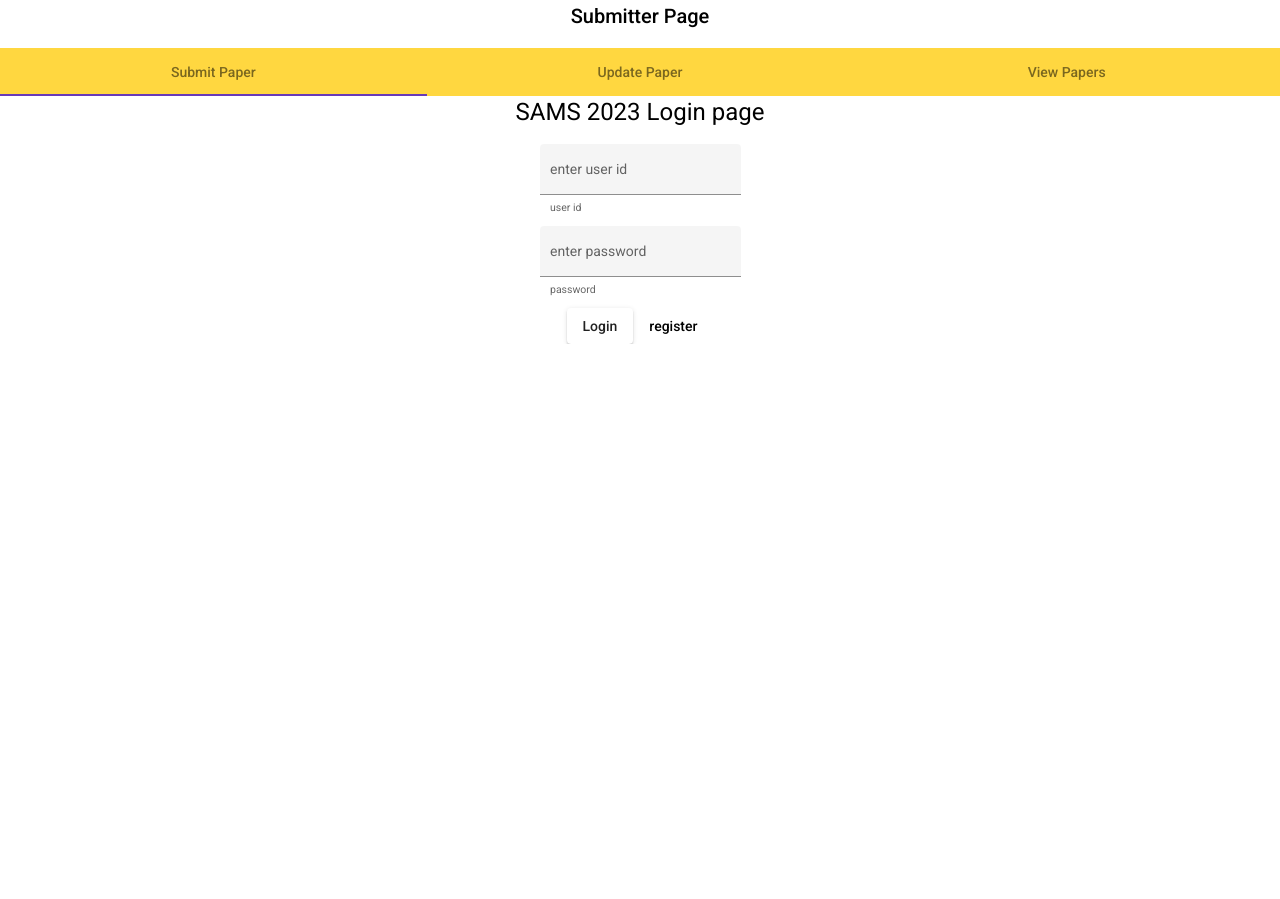
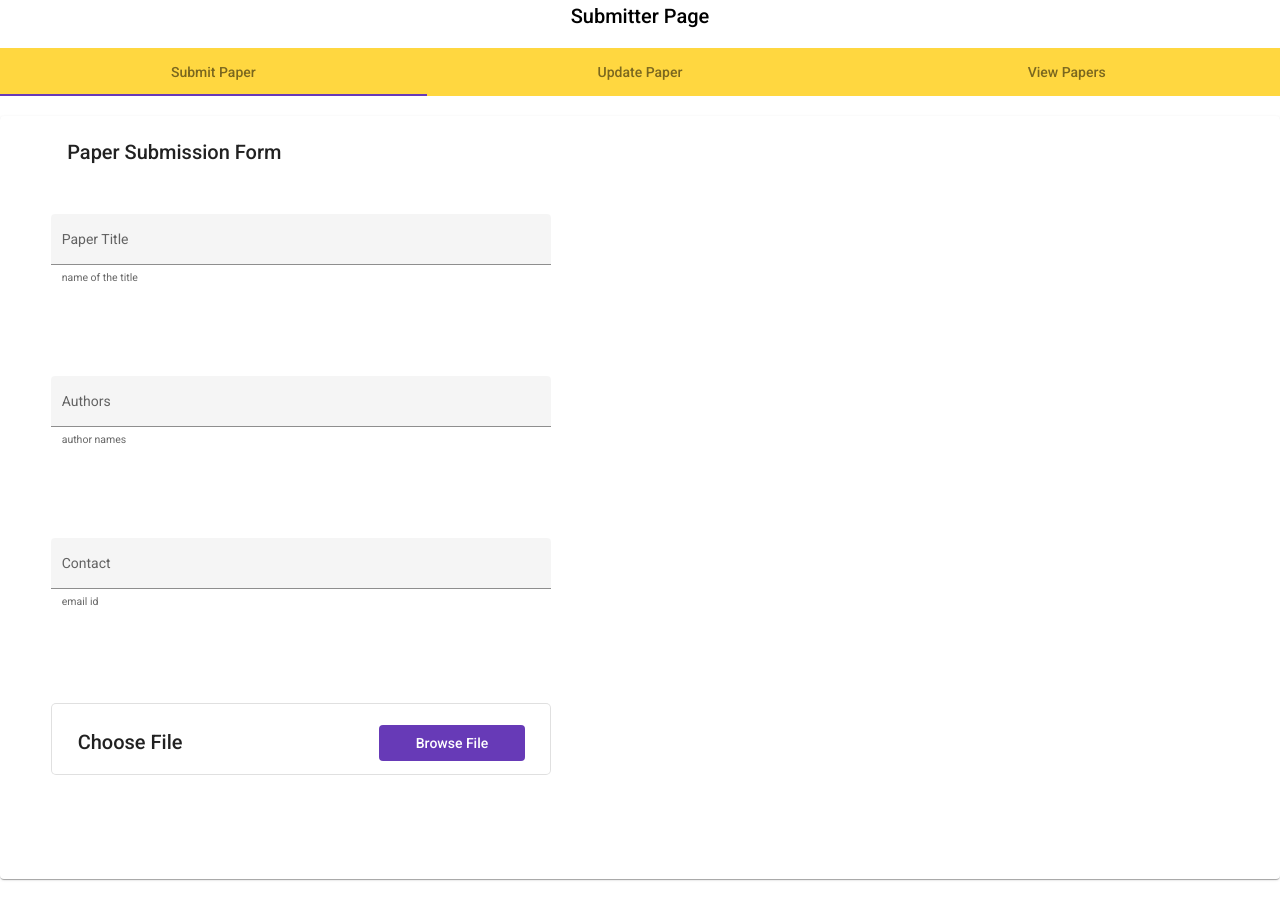
Before and after one commit to poorna-chander/SAMS2023, an Angular app in the folder samsui/: page / in a window 1280 px wide. Before the commit the page ends 800 px from the top, so only its background shows below. Built offline with nearby package versions, Linux system fonts and the light colour scheme.

Commit message:
updated submittor page and form

```diff
--- /dev/null
+++ b/samsui/src/app/angular-material.module.ts
@@ -0,0 +1,21 @@
+import { CommonModule } from '@angular/common';
+import { NgModule } from '@angular/core';
+import { MatIconModule } from '@angular/material/icon';
+import { MatButtonModule } from '@angular/material/button';
+import { MatInputModule } from '@angular/material/input';
+import { MatFormFieldModule } from '@angular/material/form-field';
+import { MatProgressBarModule } from '@angular/material/progress-bar';
+import { MatToolbarModule } from '@angular/material/toolbar';
+const materialModules = [
+  MatIconModule,
+  MatButtonModule,
+  MatInputModule,
+  MatFormFieldModule,
+  MatProgressBarModule,
+  MatToolbarModule,
+];
+@NgModule({
+  imports: [CommonModule, ...materialModules],
+  exports: [...materialModules],
+})
+export class AngularMaterialModule {}
--- a/samsui/src/app/landing-user/landing-user.component.css
+++ b/samsui/src/app/landing-user/landing-user.component.css
@@ -8,3 +8,8 @@
 .invhead{
     text-align: center;
 }
+
+.submit-form{
+    text-align: left;
+    align-self: left;
+}
--- a/samsui/src/app/landing-user/landing-user.component.html
+++ b/samsui/src/app/landing-user/landing-user.component.html
@@ -2,7 +2,7 @@
   <h2 class="invhead">Submitter Page</h2>
     <div align="center" >
         <mat-tab-group mat-stretch-tabs="false" mat-align-tabs="center" color="primary" backgroundColor="accent">
-            <mat-tab class="apButts" label="Submit Paper"> <app-submitter-form></app-submitter-form> </mat-tab>
+            <mat-tab class="apButts" label="Submit Paper"> <app-submitter-form class="submit-form"></app-submitter-form> </mat-tab>
             <mat-tab class="apButts"  label="Update Paper"> Content 2 </mat-tab>
             <mat-tab class="apButts"  label="View Papers"> Content 3 </mat-tab>
         </mat-tab-group>
--- a/samsui/src/app/submitter-form/submitter-form.component.css
+++ b/samsui/src/app/submitter-form/submitter-form.component.css
@@ -0,0 +1,46 @@
+.shipping-card {
+    padding: 2%;
+    padding-left: 4%;
+    min-width: 120px;
+    margin: 20px auto;
+  }
+
+  .header {
+    align-self: center;
+    text-align: center;
+  }
+
+  mat-form-field {
+    width: 50%;
+  }
+
+  mat-card-header {
+    align-self: center;
+    text-align: center;
+  }
+
+
+  .mat-form-field {
+    margin: 40px 0;
+    width: 500px !important;
+}
+.mat-toolbar-single-row {
+    height: auto !important;
+    background: transparent;
+}
+.mat-toolbar-single-row button {
+    width: 200px;
+}
+.mat-form-field {
+    width: 100%;
+}
+#uploadFile {
+    top: 0px;
+    left: 0px;
+    width: 100%;
+    z-index: 9;
+    opacity: 0;
+    height: 100%;
+    cursor: pointer;
+    position: absolute;
+}
--- a/samsui/src/app/submitter-form/submitter-form.component.html
+++ b/samsui/src/app/submitter-form/submitter-form.component.html
@@ -1,30 +1,57 @@
-<div class="login-div">
-    <h1>SAMS 2023 Login page</h1>
-    <p class="to" >
+<form (ngSubmit)="onSubmit()">
+    <mat-card class="shipping-card">
+      <mat-card-header class="header">
+        <mat-card-title>Paper Submission Form</mat-card-title>
+      </mat-card-header>
+      <mat-card-content>
+        <p class="title" >
             <mat-form-field appearance="fill">
-        <mat-label>enter user id</mat-label>
-        <input matInput placeholder="user ID">
+            <mat-label>Paper Title</mat-label>
+            <input matInput placeholder="enter your paper title">
             <mat-icon matSuffix></mat-icon>
-        <mat-hint>user id</mat-hint>
+            <mat-hint>name of the title</mat-hint>
             </mat-form-field>
         </p>
-    <p class="password">
+        <p class="authors" >
             <mat-form-field appearance="fill">
-        <mat-label>enter password</mat-label>
-        <input matInput placeholder="Password">
+            <mat-label>Authors</mat-label>
+            <input matInput placeholder="author1, author2, ...">
             <mat-icon matSuffix></mat-icon>
-        <mat-hint>password</mat-hint>
+            <mat-hint>author names</mat-hint>
             </mat-form-field>
         </p>
-    <section>
-        <div class="example-button-row">
-          <button mat-raised-button>Login</button>
-          <a mat-button href="https://www.google.com/" target="_blank">register</a>
+        <p class="contact" >
+            <mat-form-field appearance="fill">
+            <mat-label>Contact</mat-label>
+            <input matInput placeholder="abc@rit.edu">
+            <mat-icon matSuffix></mat-icon>
+            <mat-hint>email id</mat-hint>
+            </mat-form-field>
+        </p>
+        <p class = "fileupload">
+            <mat-form-field>
+                <div>
+                  <mat-toolbar>
+                    <!-- Display files names -->
+                    <input matInput [(ngModel)]="fileAttr" readonly name="name" />
+                    <!-- Browse Button -->
+                    <button mat-flat-button color="primary">Browse File</button>
+                  </mat-toolbar>
+                  <!-- Fetch selected filed on change -->
+                  <input
+                    type="file"
+                    #fileInput
+                    id="uploadFile"
+                    (change)="uploadFileEvt($event)"
+                    name="uploadFile"
+                    multiple="multiple"
+                    accept="image/*"
+                  />
                 </div>
-    </section>
-    <section>
-    <div class="example-button-row">
-
-    </div>
-    </section>
-</div>
+              </mat-form-field>
+        </p>
+      </mat-card-content>
+      <mat-card-actions>
+      </mat-card-actions>
+    </mat-card>
+</form>
--- a/samsui/src/app/submitter-form/submitter-form.component.ts
+++ b/samsui/src/app/submitter-form/submitter-form.component.ts
@@ -1,5 +1,6 @@
-import { Component, OnInit } from '@angular/core';
+import { Component, ElementRef, OnInit, ViewChild } from '@angular/core';
 import { FormBuilder, Validators, FormGroup, FormControl, FormArray } from '@angular/forms';
+import { Location } from '@angular/common';
 
 @Component({
   selector: 'app-submitter-form',
@@ -8,9 +9,39 @@ import { FormBuilder, Validators, FormGroup, FormControl, FormArray } from '@ang
 })
 export class SubmitterFormComponent implements OnInit {
 
-  constructor() { }
+  constructor(private fb: FormBuilder,
+    private location: Location) {}
 
   ngOnInit(): void {
   }
 
-}
+  onSubmit(): void {
+
+    }
+
+  @ViewChild('fileInput') fileInput: ElementRef | undefined;
+  fileAttr = 'Choose File';
+  uploadFileEvt(imgFile: any) {
+    if (imgFile.target.files && imgFile.target.files[0]) {
+      this.fileAttr = '';
+      Array.from(imgFile.target.files).forEach((file: any) => {
+        this.fileAttr += file.name + ' - ';
+      });
+      // HTML5 FileReader API
+      let reader = new FileReader();
+      reader.onload = (e: any) => {
+        let image = new Image();
+        image.src = e.target.result;
+        image.onload = (rs) => {
+          let imgBase64Path = e.target.result;
+        };
+      };
+      reader.readAsDataURL(imgFile.target.files[0]);
+      // Reset if duplicate image uploaded again
+      // this.fileInput.nativeElement.value = '';
+    } else {
+      this.fileAttr = 'Choose File';
+    }
+  }
+
+  }
--- /dev/null
+++ b/samsui/src/app/submitter-submissions/submitter-submissions.component.html
@@ -0,0 +1 @@
+<p>submitter-submissions works!</p>
--- /dev/null
+++ b/samsui/src/app/submitter-submissions/submitter-submissions.component.ts
@@ -0,0 +1,15 @@
+import { Component, OnInit } from '@angular/core';
+
+@Component({
+  selector: 'app-submitter-submissions',
+  templateUrl: './submitter-submissions.component.html',
+  styleUrls: ['./submitter-submissions.component.css']
+})
+export class SubmitterSubmissionsComponent implements OnInit {
+
+  constructor() { }
+
+  ngOnInit(): void {
+  }
+
+}
--- a/samsui/tsconfig.json
+++ b/samsui/tsconfig.json
@@ -21,7 +21,8 @@
     "lib": [
       "es2020",
       "dom"
-    ]
+    ],
+    "strictPropertyInitialization": false
   },
   "angularCompilerOptions": {
     "enableI18nLegacyMessageIdFormat": false,
```
Also changed, not shown: samsui/src/app/app.module.ts (+6 -2 lines), samsui/src/app/submitter-submissions/submitter-submissions.component.css (added), 2 other files (tests, documents, lock files or other folders). Lines whose indentation alone changed are shown as unchanged.
